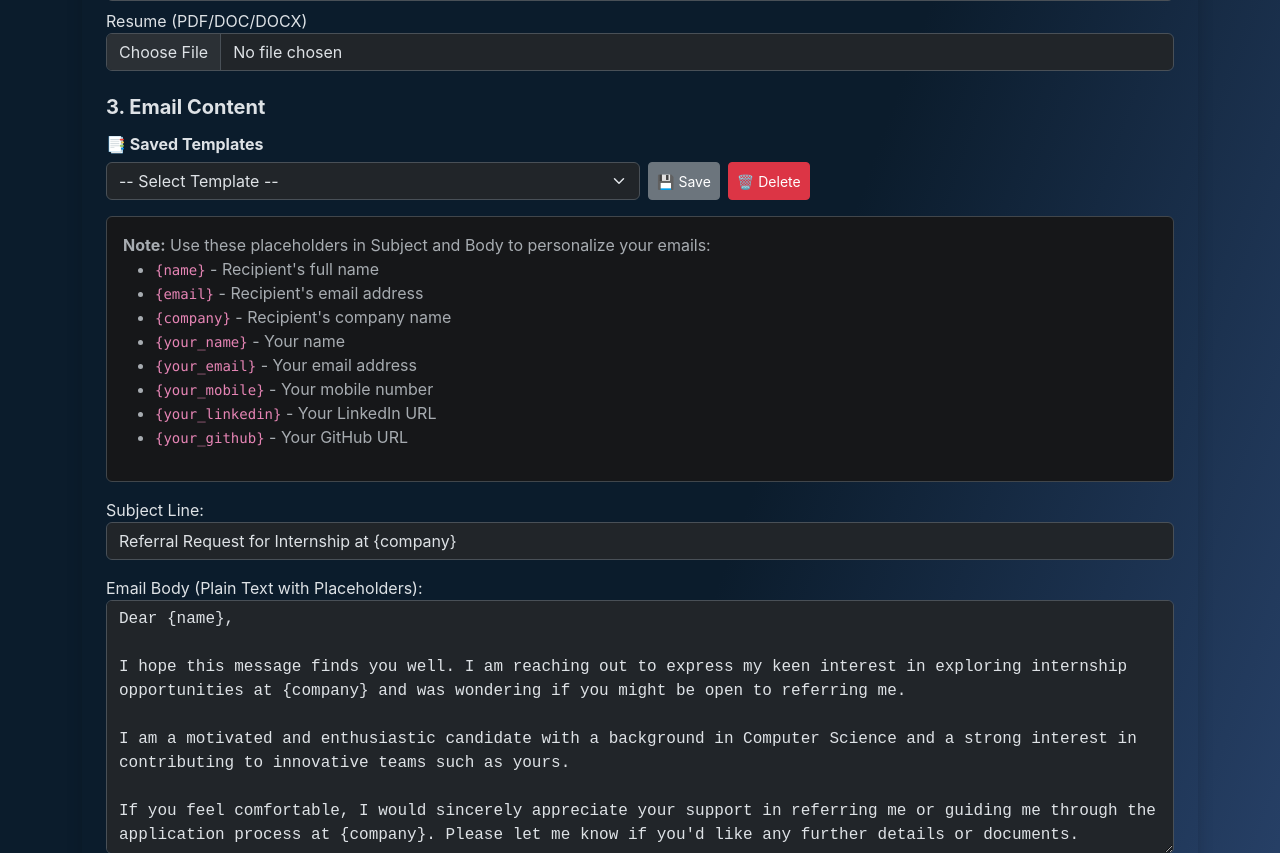
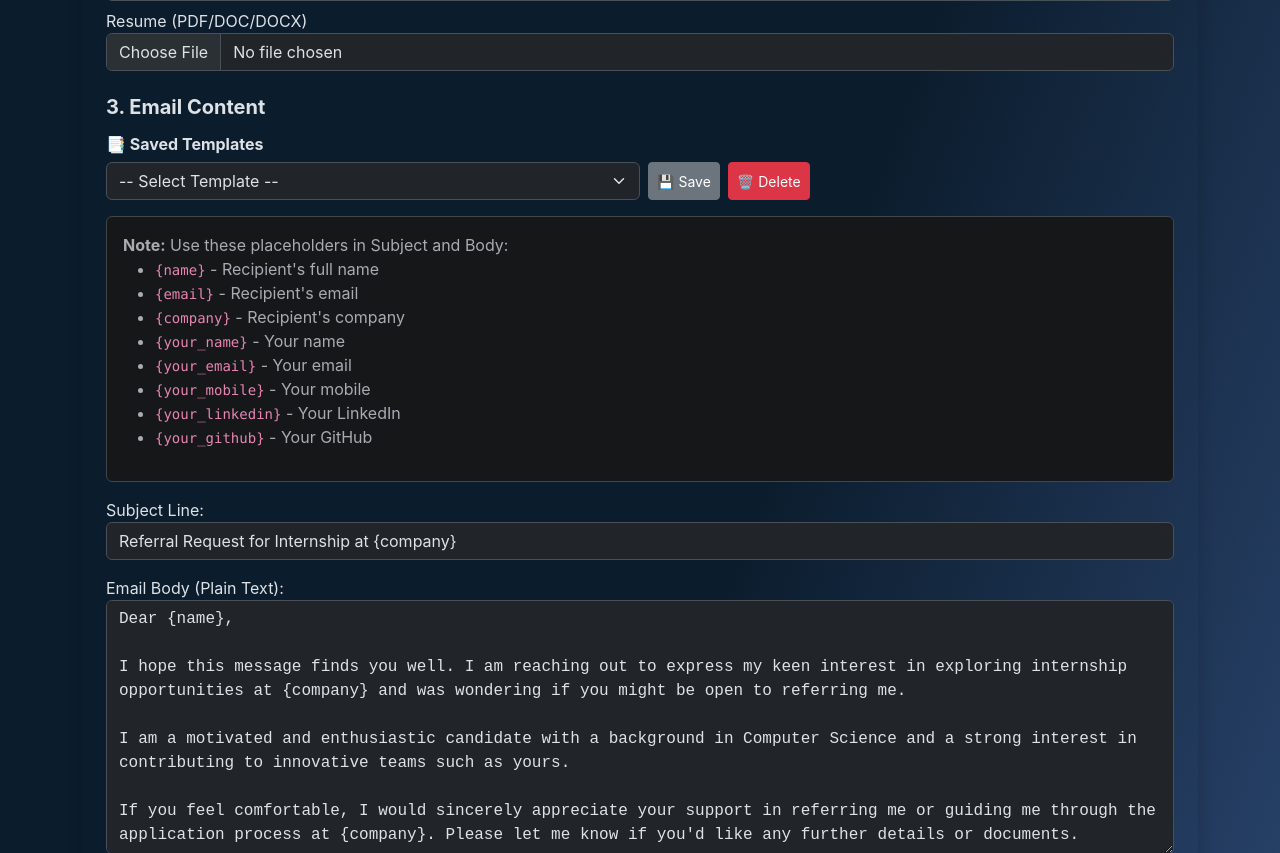
Before and after one commit to vikramreddy153/Dmailer, a Flask app: page /index in a window 1280 px wide. Shown: the part 754-1607 px from the top of the page. Run offline with Flask 3, Linux system fonts and the light colour scheme.

Commit message:
Update index.html

```diff
--- a/templates/index.html
+++ b/templates/index.html
@@ -29,12 +29,10 @@
   </div>
   <div>
     <a class="btn btn-secondary btn-sm me-2" href="{{ url_for('home') }}">🏠 Home</a>
-    <button class="btn btn-outline-light btn-sm" onclick="toggleTheme()">🌓 Light/Dark</button>
+    <button class="btn btn-outline-light btn-sm btn-toggle-theme" onclick="toggleTheme()">🌓 Light/Dark</button>
   </div>
 </div>
 
-
-  <!-- HOW TO USE & Sample CSV -->
   <div class="alert alert-info">
     <b>How to use:</b>
     <ul class="mb-1">
@@ -49,7 +47,6 @@ Bob Smith,bob@example.com,Microsoft
 Charlie Doe,charlie@example.com,Amazon</pre>
   </div>
 
-  <!-- Flash messages -->
   {% with messages = get_flashed_messages(with_categories=true) %}
     {% if messages %}
       {% for category, message in messages %}
@@ -60,7 +57,7 @@ Charlie Doe,charlie@example.com,Amazon</pre>
 
   <form method="POST" enctype="multipart/form-data" class="form-box p-4 rounded shadow">
 
-    <!-- Section 1: Your Info -->
+    <!-- Your Info -->
     <h5 class="mb-3"><b>1. Your Information</b></h5>
     <div class="row mb-3">
       <div class="col"><input name="your_name" class="form-control" placeholder="Your Full Name" required/></div>
@@ -72,12 +69,11 @@ Charlie Doe,charlie@example.com,Amazon</pre>
       <div class="col"><input name="your_github" class="form-control" placeholder="GitHub URL" required/></div>
     </div>
 
-    <!-- App password with show/hide -->
+    <!-- App Password -->
     <div class="input-group mb-2">
       <input type="password" name="app_password" id="appPass" class="form-control" placeholder="Gmail App Password" required>
       <span class="input-group-text" onclick="toggleAppPass()" style="cursor:pointer;" title="Show/Hide Password">👁️</span>
     </div>
-    <!-- PDF guide link below App Password -->
     <div class="mb-4">
       <small>
         Need help creating a Gmail App Password?
@@ -87,7 +83,7 @@ Charlie Doe,charlie@example.com,Amazon</pre>
       </small>
     </div>
 
-    <!-- Section 2: Uploads -->
+    <!-- Uploads -->
     <h5 class="mb-3"><b>2. Upload Files</b></h5>
     <div class="mb-2">
       <label>Contacts CSV</label>
@@ -103,7 +99,7 @@ Charlie Doe,charlie@example.com,Amazon</pre>
       <iframe src="{{ url_for('uploaded_file', filename=uploaded_resume) }}" width="100%" height="300" class="mb-3 border"></iframe>
     {% endif %}
 
-    <!-- Section 3: Content -->
+    <!-- Email Content -->
 
     <h5 class="mb-3"><b>3. Email Content</b></h5>
     <div class="mb-3">
@@ -117,25 +113,24 @@ Charlie Doe,charlie@example.com,Amazon</pre>
       </div>
     </div>
 
-       <!-- Placeholder explanation note below email body -->
     <div class="alert alert-secondary">
-      <b>Note:</b> Use these placeholders in Subject and Body to personalize your emails:<br>
+      <b>Note:</b> Use these placeholders in Subject and Body:<br>
       <ul>
         <li><code>{name}</code> - Recipient's full name</li>
-        <li><code>{email}</code> - Recipient's email address</li>
-        <li><code>{company}</code> - Recipient's company name</li>
+        <li><code>{email}</code> - Recipient's email</li>
+        <li><code>{company}</code> - Recipient's company</li>
         <li><code>{your_name}</code> - Your name</li>
-        <li><code>{your_email}</code> - Your email address</li>
-        <li><code>{your_mobile}</code> - Your mobile number</li>
-        <li><code>{your_linkedin}</code> - Your LinkedIn URL</li>
-        <li><code>{your_github}</code> - Your GitHub URL</li>
+        <li><code>{your_email}</code> - Your email</li>
+        <li><code>{your_mobile}</code> - Your mobile</li>
+        <li><code>{your_linkedin}</code> - Your LinkedIn</li>
+        <li><code>{your_github}</code> - Your GitHub</li>
       </ul>
     </div>
 
     <label>Subject Line:</label>
     <input name="subject_template" class="form-control mb-3" value="Referral Request for Internship at {company}" required/>
 
-    <label>Email Body (Plain Text with Placeholders):</label>
+    <label>Email Body (Plain Text):</label>
     <textarea name="email_template" class="form-control mb-4" rows="10" required>Dear {name},
 
 I hope this message finds you well. I am reaching out to express my keen interest in exploring internship opportunities at {company} and was wondering if you might be open to referring me.
@@ -154,9 +149,7 @@ LinkedIn: {your_linkedin}
 GitHub: {your_github}
     </textarea>
 
-
-
-    <!-- Section 4: Send Settings -->
+    <!-- Send Settings -->
     <h5 class="mb-3"><b>4. Sending Options</b></h5>
     <div class="row mb-3">
       <div class="col">
@@ -169,7 +162,7 @@ GitHub: {your_github}
       </div>
     </div>
 
-    <!-- Preview and Send buttons -->
+    <!-- Buttons -->
     <div class="mb-3 d-flex gap-2">
       <button class="btn btn-primary w-100" id="sendBtn">🚀 Send Emails</button>
       <button type="submit" formtarget="_blank" formaction="{{ url_for('preview') }}" formmethod="post" class="btn btn-outline-secondary">
@@ -178,10 +171,9 @@ GitHub: {your_github}
     </div>
   </form>
 
-  <!-- Live logs & Results -->
+  <!-- Logs -->
   <div id="log-output"></div>
 </div>
-<!-- Footer -->
 
 <footer class="mt-5 py-3 border-top text-center text-muted small">
   <div class="container">
@@ -195,9 +187,6 @@ GitHub: {your_github}
   </div>
 </footer>
 
-
-
-<!-- Scripts -->
 <script>
 function toggleTheme() {
   const html = document.documentElement;
@@ -205,13 +194,12 @@ function toggleTheme() {
   html.setAttribute("data-bs-theme", theme);
   localStorage.setItem("theme", theme);
 
-  // Swap logo depending on theme:
   const logo = document.getElementById("logo-img");
   if (logo) {
     if (theme === "dark") {
-      logo.src = "{{ url_for('static', filename='logo-dark.png') }}";  // white version
+      logo.src = "{{ url_for('static', filename='logo-dark.png') }}";
     } else {
-      logo.src = "{{ url_for('static', filename='logo-light.png') }}";  // black version
+      logo.src = "{{ url_for('static', filename='logo-light.png') }}";
     }
   }
 }
@@ -221,69 +209,22 @@ function toggleAppPass() {
   input.type = input.type === 'password' ? 'text' : 'password';
 }
 
-// Prevent double submit
 document.querySelector('form').onsubmit = function() {
   document.getElementById('sendBtn').disabled = true;
 };
 
-// Email template local management using localStorage
-let templates = JSON.parse(localStorage.getItem("emailTemplates") || "[]");
-
-function saveTemplate() {
-  const name = prompt("Save template as:");
-  if (!name) return;
-  const subj = document.querySelector('input[name="subject_template"]').value;
-  const body = document.querySelector('textarea[name="email_template"]').value;
-  templates = templates.filter(t => t.name !== name);
-  templates.push({ name, subj, body });
-  localStorage.setItem("emailTemplates", JSON.stringify(templates));
-  updateTemplateList();
-  alert("Template saved.");
-}
-
-function loadTemplate() {
-  const name = document.getElementById("templateSelect").value;
-  const found = templates.find(t => t.name === name);
-  if (found) {
-    document.querySelector('input[name="subject_template"]').value = found.subj;
-    document.querySelector('textarea[name="email_template"]').value = found.body;
-  }
-}
-
-function deleteTemplate() {
-  const name = document.getElementById("templateSelect").value;
-  if (!name) {
-    alert("Select a template to delete.");
-    return;
-  }
-  if (confirm(`Delete template "${name}"?`)) {
-    templates = templates.filter(t => t.name !== name);
-    localStorage.setItem("emailTemplates", JSON.stringify(templates));
-    updateTemplateList();
-  }
-}
-
-function updateTemplateList() {
-  const sel = document.getElementById("templateSelect");
-  sel.innerHTML = '<option value="">-- Select Template --</option>';
-  for (const t of templates) {
-    const opt = document.createElement("option");
-    opt.value = t.name;
-    opt.textContent = t.name;
-    sel.appendChild(opt);
-  }
-}
+// Template management omitted for brevity
 
 window.onload = () => {
-  updateTemplateList();
+  // Restore theme from localStorage
   const theme = localStorage.getItem("theme");
   if (theme) {
     document.documentElement.setAttribute("data-bs-theme", theme);
     const logo = document.getElementById("logo-img");
     if (logo) {
-      logo.src = theme === "dark"
-        ? "{{ url_for('static', filename='logo-dark.png') }}"
-        : "{{ url_for('static', filename='logo-light.png') }}";
+      logo.src = (theme === "dark") ?
+        "{{ url_for('static', filename='logo-dark.png') }}" :
+        "{{ url_for('static', filename='logo-light.png') }}";
     }
   }
 };
@@ -294,13 +235,11 @@ function pollLogs() {
     .then(res => res.json())
     .then(data => {
       const logs = data.logs || [];
-      const success = +data.success || 0;  // Convert to numbers
+      const success = +data.success || 0;
       const failed = +data.failed || 0;
       const total = +data.total || {{ total }};
       const sentCnt = success + failed;
       const percent = total ? Math.round((sentCnt / total) * 100) : 0;
-
-      console.log("[pollLogs]", { total, success, failed, sentCnt });
 
       let html = `
         <hr class="my-4" />
@@ -334,23 +273,20 @@ function pollLogs() {
       if (total === 0 || sentCnt >= total) {
         html += `<div class="alert alert-success mt-3">✅ All emails processed.</div>`;
         document.getElementById("log-output").innerHTML = html;
-        console.log("[pollLogs] All emails processed. Stopping polling.");
-        return; // Stop polling
+        return;
       }
 
       document.getElementById("log-output").innerHTML = html;
       setTimeout(pollLogs, 2000);
     })
     .catch(err => {
-      console.error("Error fetching logs:", err);
       setTimeout(pollLogs, 5000);
     });
 }
 
-// Start polling shortly after page load (increased delay for backend prep)
 setTimeout(pollLogs, 5000);
 {% endif %}
 </script>
-
+<script src="https://cdn.jsdelivr.net/npm/bootstrap@5.3.3/dist/js/bootstrap.bundle.min.js"></script>
 </body>
 </html>
```
